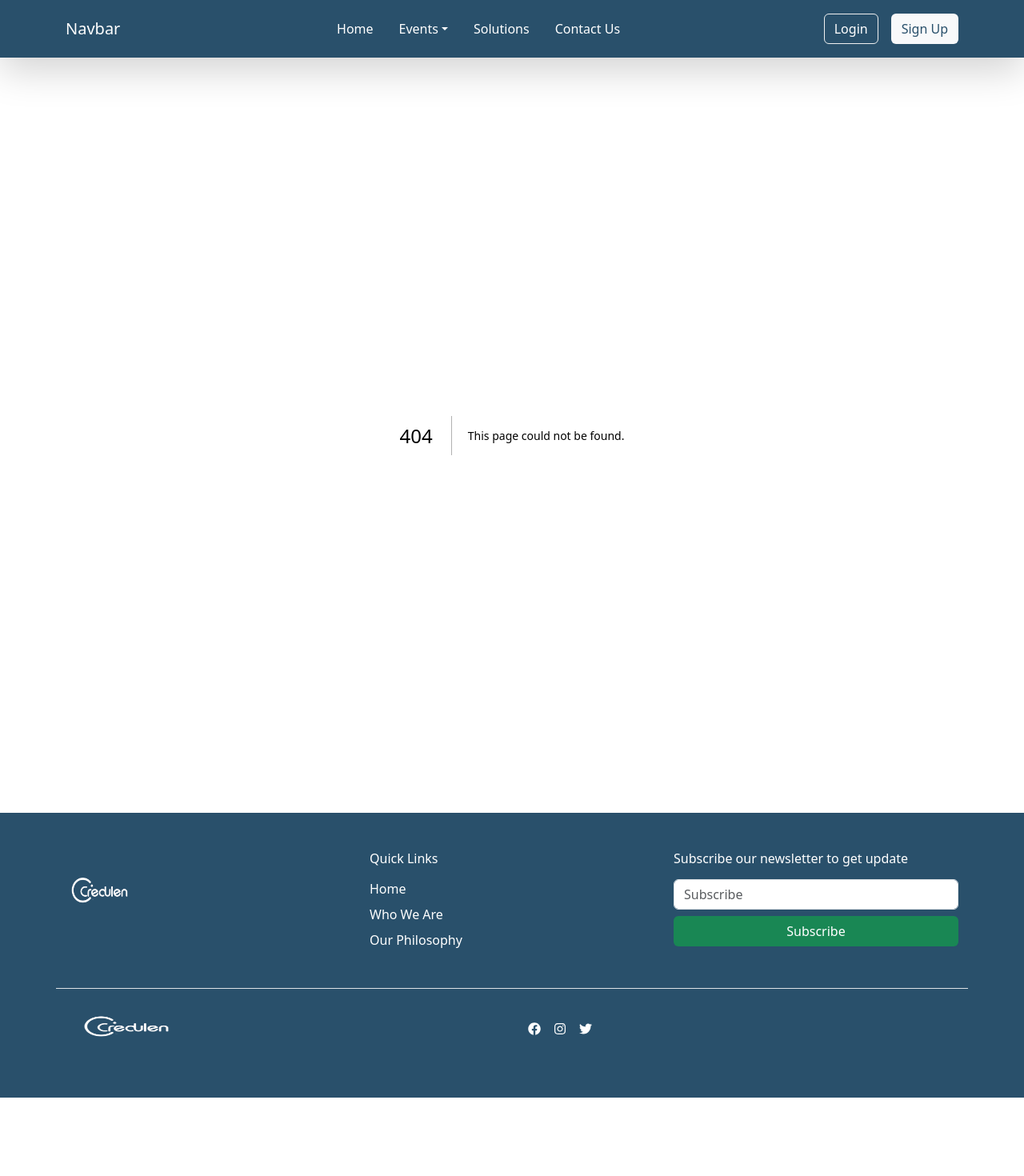
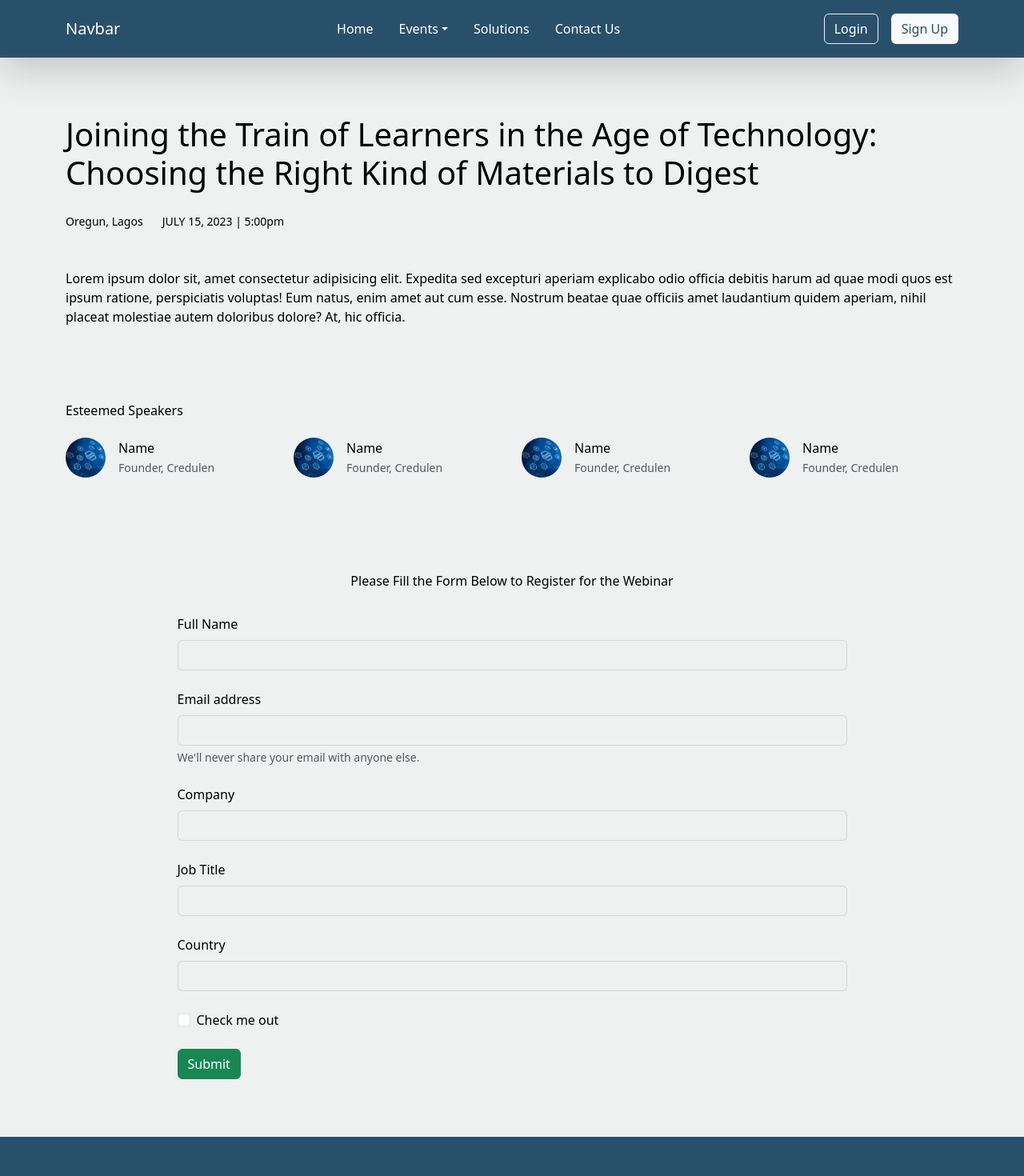
Before and after one commit to credulen/credulen_blog, a Next.js app: page /webinars/regwebinar in a window 1280 px wide. Before the commit this address had no page. Shown: the top 1470 px of the page at 80% size. Before the commit the page ends 1372 px from the top, so only its background shows below. Built offline with nearby package versions, Linux system fonts and the light colour scheme.

Commit message:
designed the webinar info page

```diff
--- /dev/null
+++ b/app/webinars/regwebinar/page.js
@@ -0,0 +1,12 @@
+import { WebinarInfoPage } from "@/components/Pages";
+import React from "react";
+
+const WebinarReg = () => {
+	return (
+		<div className="container">
+			<WebinarInfoPage />
+		</div>
+	);
+};
+
+export default WebinarReg;
--- a/components/Cards.js
+++ b/components/Cards.js
@@ -100,7 +100,9 @@ export const UpcomingWebinarCard = () => {
 				</li>
 			</ul>
 			<div className="card-body webevent p-3">
-				<Link href="#" className="card-link text-success ps-2">
+				<Link
+					href="/webinars/regwebinar"
+					className="card-link text-success ps-2">
 					Register
 				</Link>
 			</div>
@@ -108,7 +110,7 @@ export const UpcomingWebinarCard = () => {
 	);
 };
 
-const UpcomingWebinarSpeakers = () => {
+export const UpcomingWebinarSpeakers = () => {
 	return (
 		<div className="d-flex align-items-center mb-4">
 			<Image
@@ -146,7 +148,9 @@ export const OndemandWebinarCard = () => {
 					accusamus at voluptatem sit a, totam id nulla! Maiores reiciendis
 					itaque sed commodi?
 				</p>
-				<Link href="#" className="btn btn-success card-link mt-4">
+				<Link
+					href="/webinars/regwebinar"
+					className="btn btn-success card-link mt-4">
 					CHECK WEBINAR
 				</Link>
 			</div>
--- /dev/null
+++ b/components/Pages.js
@@ -0,0 +1,118 @@
+import React from "react";
+import { UpcomingWebinarSpeakers } from "./Cards";
+
+export const WebinarInfoPage = () => {
+	return (
+		<div>
+			<h1>
+				Joining the Train of Learners in the Age of Technology: Choosing the
+				Right Kind of Materials to Digest
+			</h1>
+
+			<div className="mt-4 pb-5">
+				<small className="me-4">Oregun, Lagos</small>
+				<small className="">JULY 15, 2023 | 5:00pm</small>
+			</div>
+
+			<p>
+				Lorem ipsum dolor sit, amet consectetur adipisicing elit. Expedita sed
+				excepturi aperiam explicabo odio officia debitis harum ad quae modi quos
+				est ipsum ratione, perspiciatis voluptas! Eum natus, enim amet aut cum
+				esse. Nostrum beatae quae officiis amet laudantium quidem aperiam, nihil
+				placeat molestiae autem doloribus dolore? At, hic officia.
+			</p>
+
+			{/* speakers */}
+			<div className="pt-5 mt-5">
+				<h6 className="pb-3">Esteemed Speakers</h6>
+				<div className="row">
+					<div className="col-md-3">
+						<UpcomingWebinarSpeakers />
+					</div>
+					<div className="col-md-3">
+						<UpcomingWebinarSpeakers />
+					</div>
+					<div className="col-md-3">
+						<UpcomingWebinarSpeakers />
+					</div>
+					<div className="col-md-3">
+						<UpcomingWebinarSpeakers />
+					</div>
+				</div>
+			</div>
+
+			<div className="pt-5 mt-5">
+				<h6 className="text-center pb-4">
+					Please Fill the Form Below to Register for the Webinar
+				</h6>
+
+				<form className="w-75 mx-auto">
+					<div className="mb-4">
+						<label for="fullname" className="form-label">
+							Full Name
+						</label>
+						<input
+							type="text"
+							className="form-control webevent"
+							id="fullname"
+						/>
+					</div>
+
+					<div className="mb-4">
+						<label for="exampleInputEmail1" className="form-label">
+							Email address
+						</label>
+						<input
+							type="email"
+							className="form-control webevent"
+							id="exampleInputEmail1"
+							aria-describedby="emailHelp"
+						/>
+						<div id="emailHelp" className="form-text">
+							We'll never share your email with anyone else.
+						</div>
+					</div>
+
+					<div className="mb-4">
+						<label for="company" className="form-label">
+							Company
+						</label>
+						<input type="text" className="form-control webevent" id="company" />
+					</div>
+
+					<div className="mb-4">
+						<label for="jobtitle" className="form-label">
+							Job Title
+						</label>
+						<input
+							type="text"
+							className="form-control webevent"
+							id="jobtitle"
+						/>
+					</div>
+
+					<div className="mb-4">
+						<label for="country" className="form-label">
+							Country
+						</label>
+						<input type="text" className="form-control webevent" id="country" />
+					</div>
+
+					<div className="mb-4 form-check">
+						<input
+							type="checkbox"
+							className="form-check-input"
+							id="exampleCheck1"
+						/>
+						<label className="form-check-label" for="exampleCheck1">
+							Check me out
+						</label>
+					</div>
+					<button type="submit" className="btn btn-success">
+						Submit
+					</button>
+				</form>
+			</div>
+		</div>
+	);
+};
```
